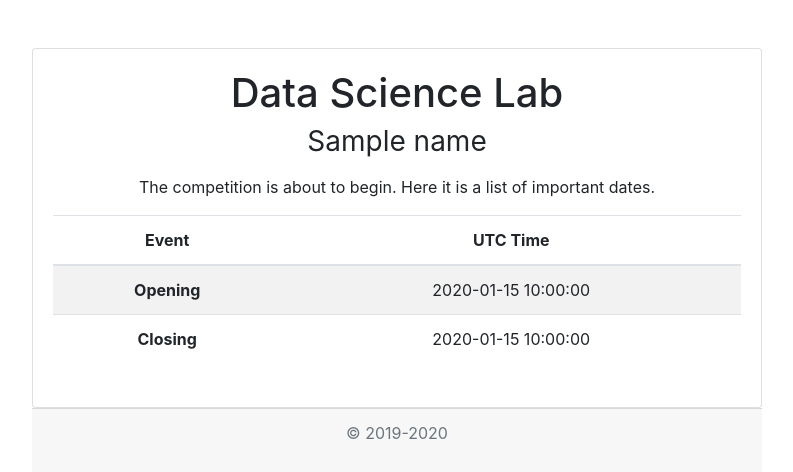
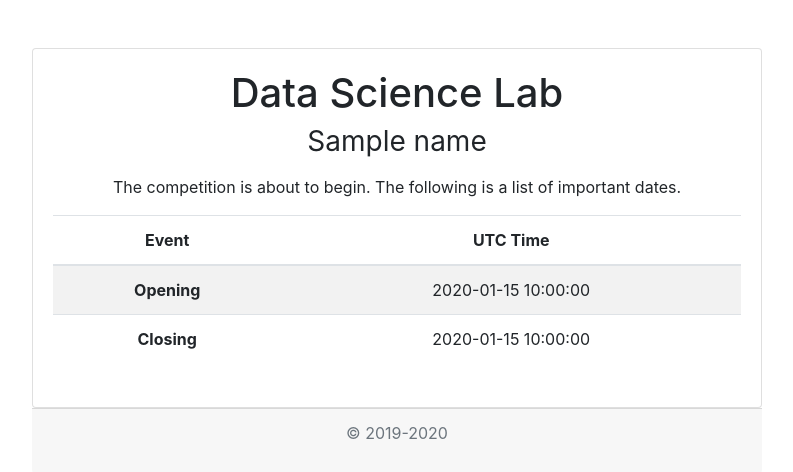
Before and after one commit to stadio-ml/stadio, a Flask app: template templates/ready.html in a window 1280 px wide. Shown: the top 472 px of the page, without its empty margins (243-1036 px from the left). Run offline with Flask 2, Linux system fonts and the light colour scheme; the template is opened without the code that fills it: most values are stand-ins (such as "Sample title", 1, 10 or a date in 2020); some libraries are stand-ins or nearby versions.

Commit message:
Rephrasing in ready page.

```diff
--- a/templates/ready.html
+++ b/templates/ready.html
@@ -9,7 +9,7 @@
     <p>
         {{ message }}
 
-        The competition is about to begin. Here it is a list of important dates.
+        The competition is about to begin. The following is a list of important dates.
         <table class="table table-striped">
             <thead>
                 <tr>
```
